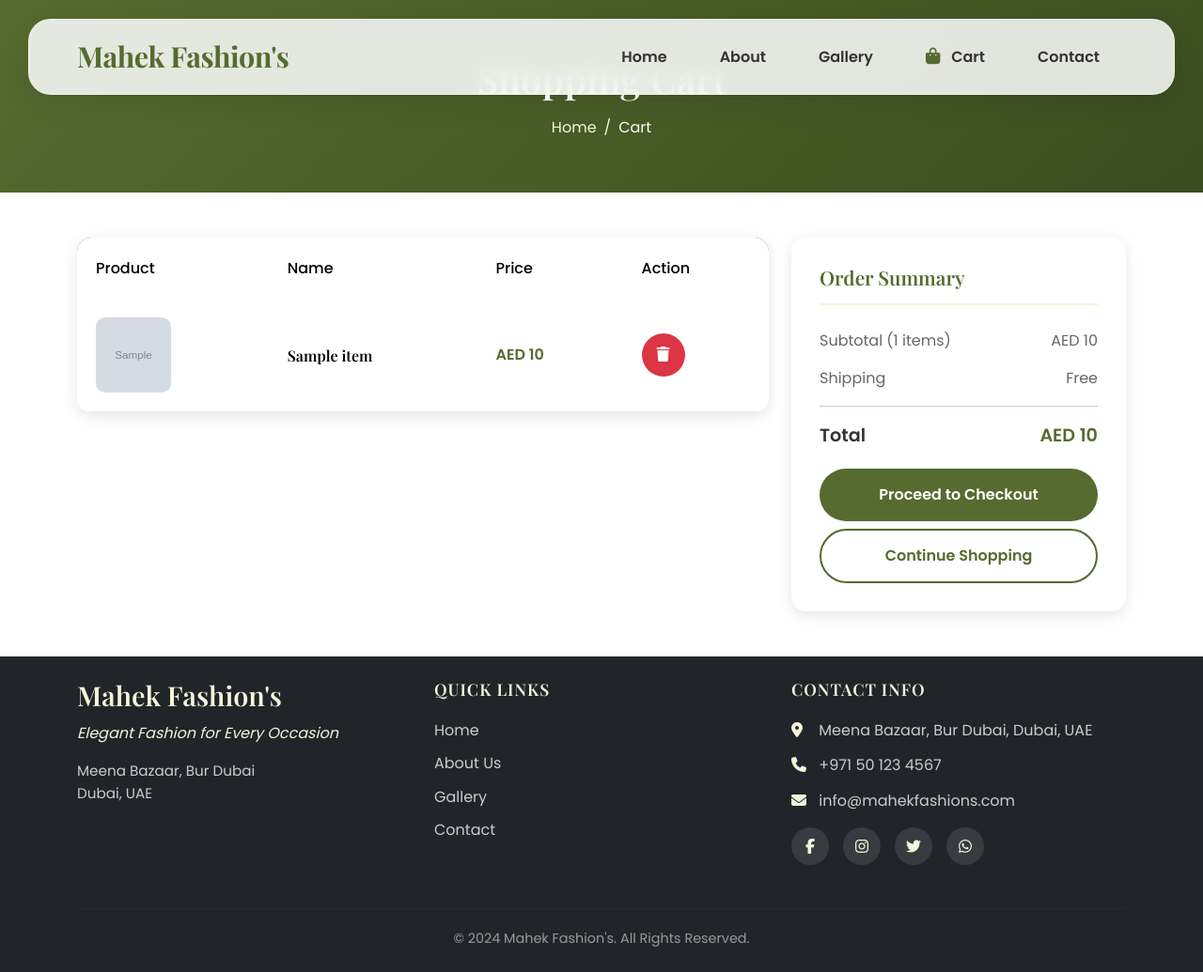
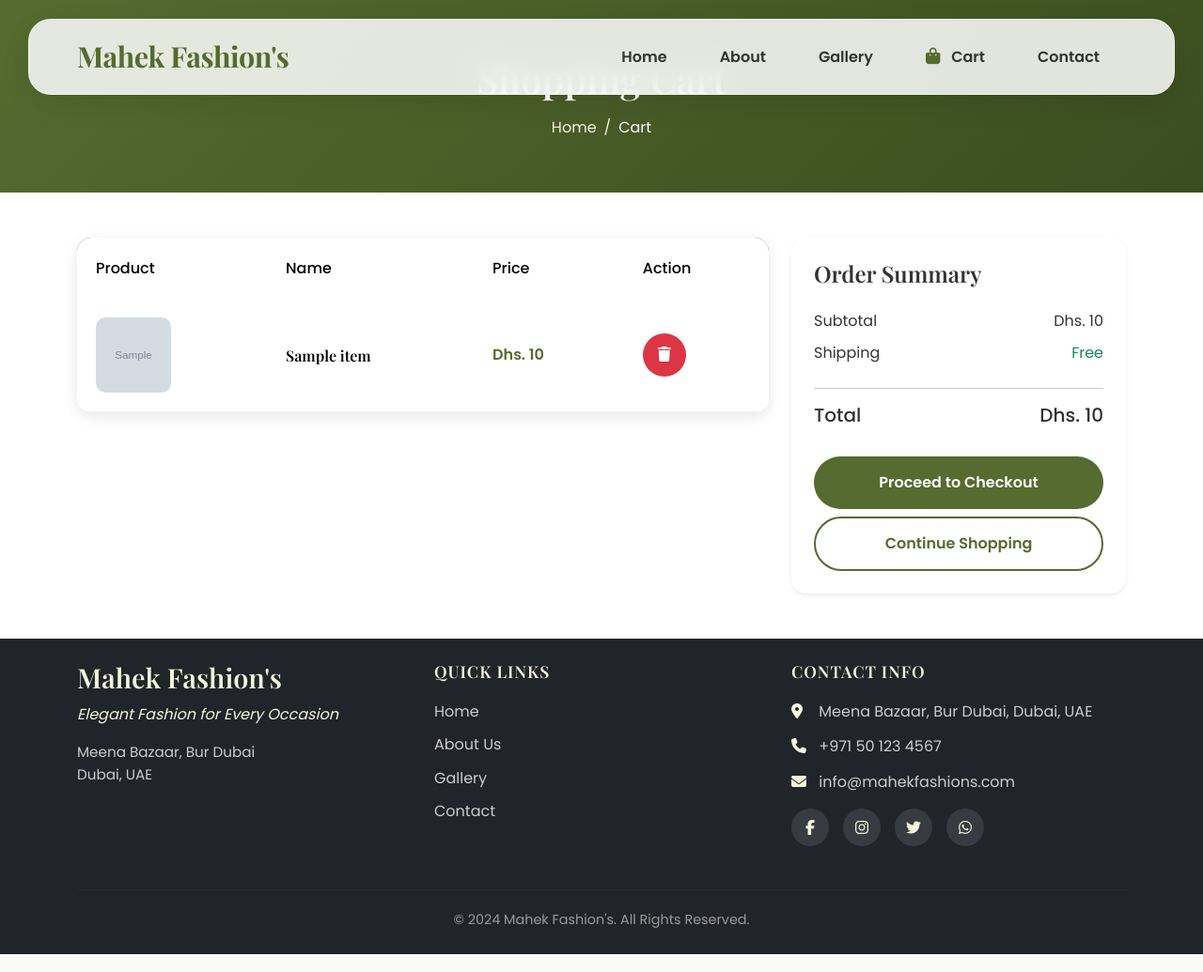
Before and after one commit to Udayyy2003/mahek-fashion, a Flask app: template mahek_fashions/templates/cart.html in a window 1280 px wide. Shown: the whole page at 94% size. Run offline with Flask 3, Linux system fonts and the light colour scheme; the template is opened without the code that fills it: most values are stand-ins (such as "Sample title", 1, 10 or a date in 2020); grey boxes marked "Sample" are stand-in pictures.

Commit message:
Update currency symbol from AED to Dhs. across the website

```diff
--- a/mahek_fashions/templates/cart.html
+++ b/mahek_fashions/templates/cart.html
@@ -40,7 +40,7 @@
                                     <h5 class="cart-product-name">{{ item.name }}</h5>
                                 </td>
                                 <td>
-                                    <span class="cart-product-price">AED {{ item.price }}</span>
+                                    <span class="cart-product-price">Dhs. {{ item.price }}</span>
                                 </td>
                                 <td>
                                     <a href="{{ url_for('remove_from_cart', product_id=item.id) }}" class="btn btn-remove">
@@ -54,20 +54,20 @@
                 </div>
             </div>
             <div class="col-lg-4">
-                <div class="cart-summary">
-                    <h4 class="summary-title">Order Summary</h4>
-                    <div class="summary-item">
-                        <span>Subtotal ({{ cart_items|length }} items)</span>
-                        <span>AED {{ total }}</span>
+                <div class="cart-summary p-4 rounded-4 shadow-sm bg-white">
+                    <h4 class="mb-4">Order Summary</h4>
+                    <div class="d-flex justify-content-between mb-2">
+                        <span>Subtotal</span>
+                        <span>Dhs. {{ total }}</span>
                     </div>
-                    <div class="summary-item">
+                    <div class="d-flex justify-content-between mb-4">
                         <span>Shipping</span>
-                        <span>Free</span>
+                        <span class="text-success">Free</span>
                     </div>
                     <hr>
-                    <div class="summary-item summary-total">
-                        <span>Total</span>
-                        <span>AED {{ total }}</span>
+                    <div class="d-flex justify-content-between mb-4">
+                        <span class="h5">Total</span>
+                        <span class="h5">Dhs. {{ total }}</span>
                     </div>
                     <a href="{{ url_for('checkout') }}" class="btn btn-checkout w-100">Proceed to Checkout</a>
                     <a href="{{ url_for('gallery') }}" class="btn btn-continue w-100 mt-2">Continue Shopping</a>
```
Also changed, not shown: mahek_fashions/templates/checkout.html (+11 -4 lines), mahek_fashions/templates/gallery.html (+4 -4 lines).
